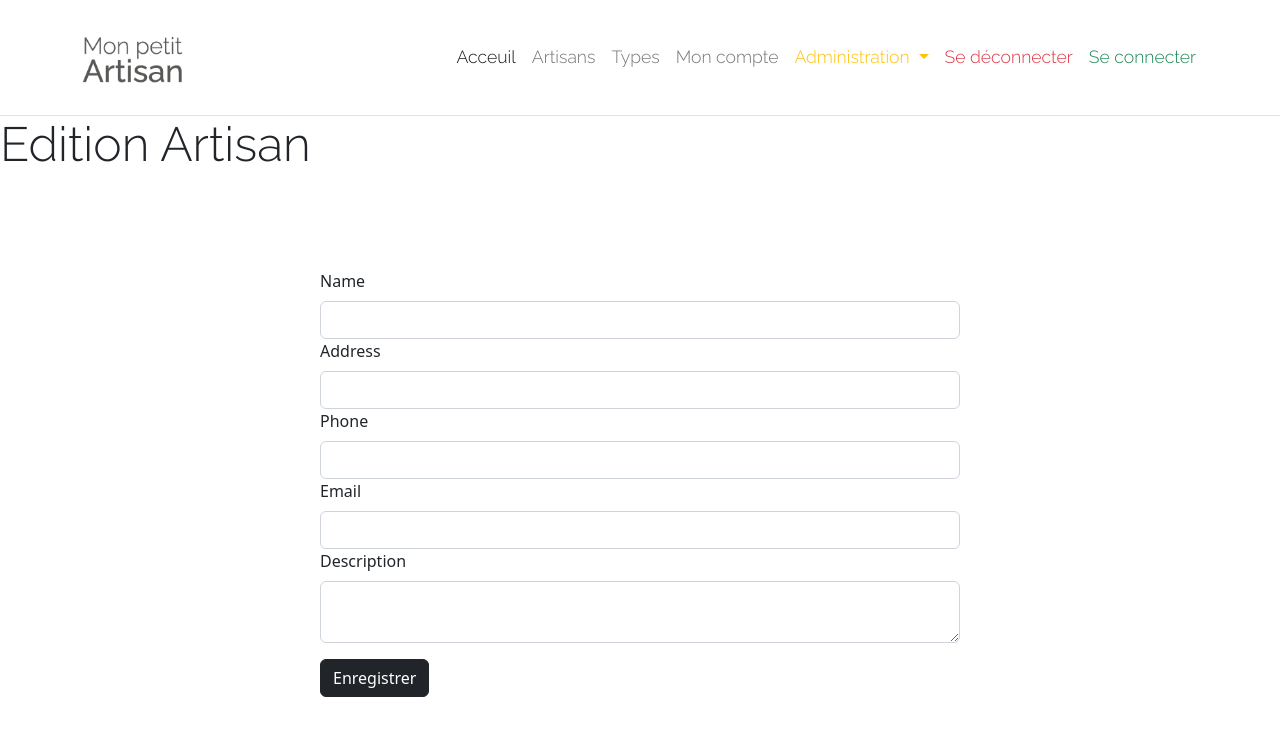
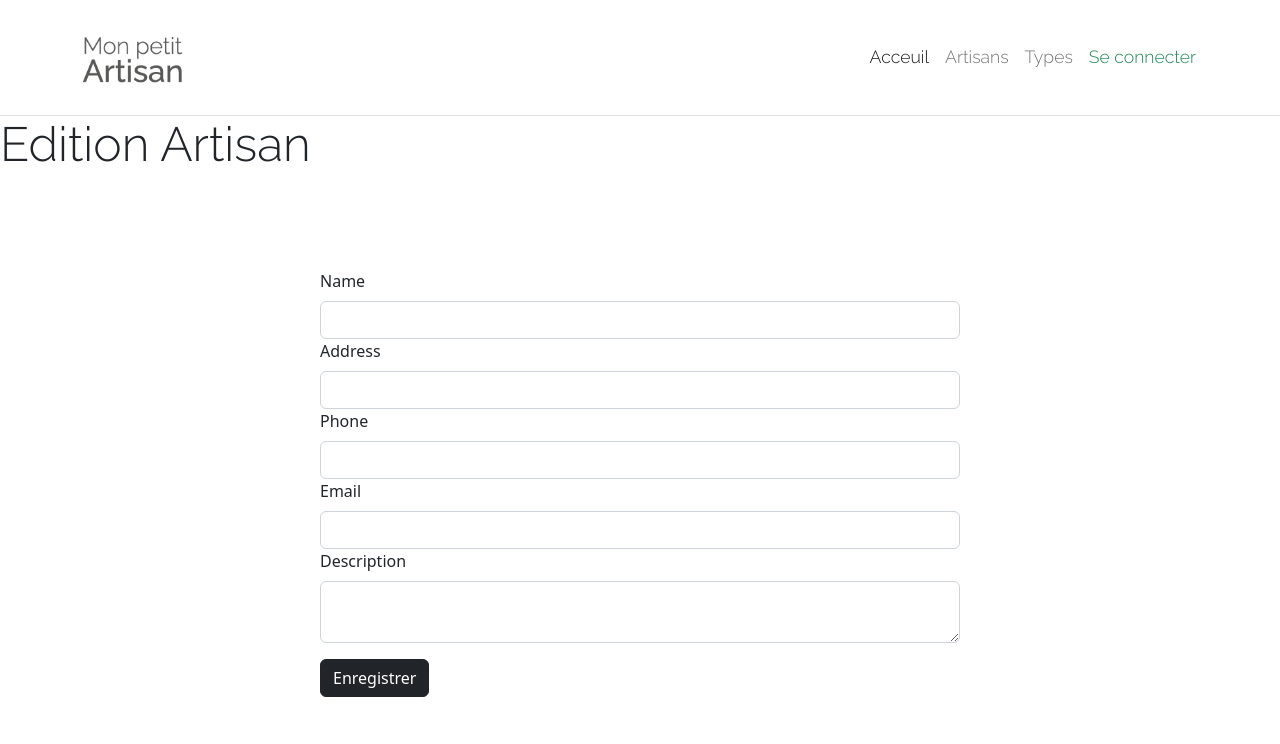
Before and after one commit to P-POP/Artisans, a Symfony app: template templates/artisan/edit.html.twig in a window 1280 px wide. Shown: the top 744 px of the page. Run offline with Twig, Linux system fonts and the light colour scheme; the template is opened without the code that fills it, so the values that code supplies are empty; form fields are guessed from the names that the template uses; some libraries are stand-ins or nearby versions.

Commit message:
Login update

```diff
--- a/templates/base.html.twig
+++ b/templates/base.html.twig
@@ -70,7 +70,7 @@
                                 <a class="nav-link" href="{{ path('app_home') }}">Types</a>
                             </li>
 
-                            {# {% if app.user is not null %} #}
+                            {% if app.user is not null %}
                                 <li class="nav-item">
                                     <a class="nav-link" href="{{ path('app_home') }}">Mon compte</a>
                                 </li>
@@ -86,13 +86,13 @@
                                     </li>
                                 {# {% endif %} #}
                                 <li class="nav-item">
-                                    <a class="nav-link text-danger" href="{# {{ path('app_logout') }} #}">Se déconnecter</a>
+                                    <a class="nav-link text-danger" href="{{ path('app_logout') }}">Se déconnecter</a>
                                 </li>
-                            {# {% else %} #}
+                            {% else %}
                                 <li class="nav-item">
-                                    <a class="nav-link text-success" href="{# {{ path('app_login') }} #}">Se connecter</a>
+                                    <a class="nav-link text-success" href="{{ path('app_login') }}">Se connecter</a>
                                 </li>
-                            {# {% endif %} #}
+                            {% endif %}
 
                         </ul>
                     </div>
@@ -128,10 +128,10 @@
                 <div class="fo-part-middle-2">
                     <p class="fo-title">Site</p>
                     <div class="fo-title-line-2"></div>
-                    <p><a href="" class="fo-links">Acceuil</a></p>
+                    <p><a href="{{ path('app_home') }}" class="fo-links">Acceuil</a></p>
                     <p><a href="" class="fo-links">Artisans</a></p>
                     <p><a href="" class="fo-links">Types</a></p>
-                    <p><a href="" class="fo-links">Connexion</a></p>
+                    <p><a href="{{ path('app_login') }}" class="fo-links">Connexion</a></p>
                 </div>
                 <div class="fo-part-right">
                     <p class="fo-title">Newsletter</p>
--- a/templates/registration/confirmation_email.html.twig
+++ b/templates/registration/confirmation_email.html.twig
@@ -2,7 +2,7 @@
 
 <p>
     Pour confirmer votre email, cliquez sur le lien suivant : <br><br>
-    <a href="{{ signedUrl }}">Confrimer mo, email</a>.
+    <a href="{{ signedUrl }}">Confrimer mon email</a>.
     Cet email éxpire dans {{ expiresAtMessageKey|trans(expiresAtMessageData, 'VerifyEmailBundle') }}.
 </p>
 
```
